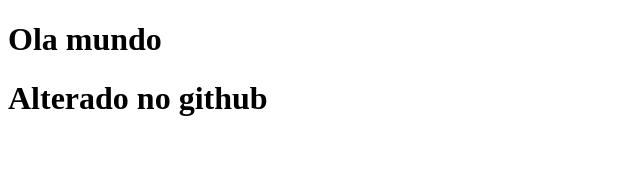
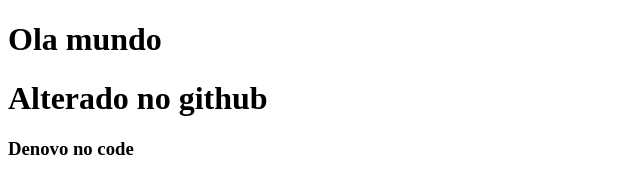
Before and after one commit to maathews/curso-pandas-teo, a plain HTML site: page index.html in a window 1280 px wide. Shown: the whole page, without its empty margins (0-640 px from the left). Drawn offline with Linux system fonts and the light colour scheme.

Commit message:
refactor: Alterando

```diff
--- a/index.html
+++ b/index.html
@@ -8,5 +8,6 @@
 <body>
     <h1> Ola mundo</h1>
     <h1> Alterado no github</h1>
+    <h3>Denovo no code</h3>
 </body>
 </html>
```
